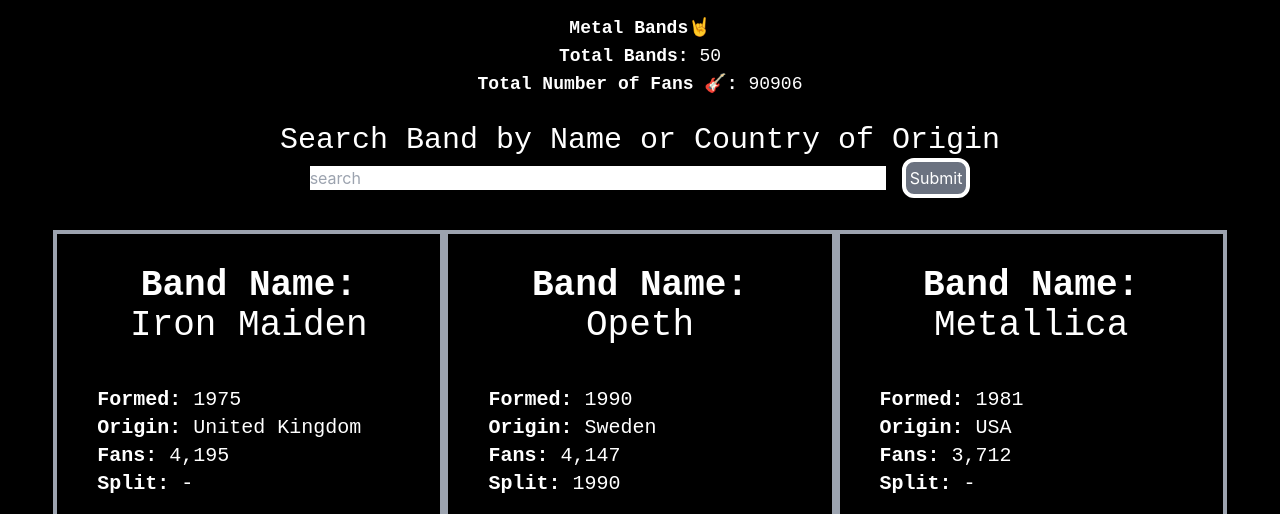
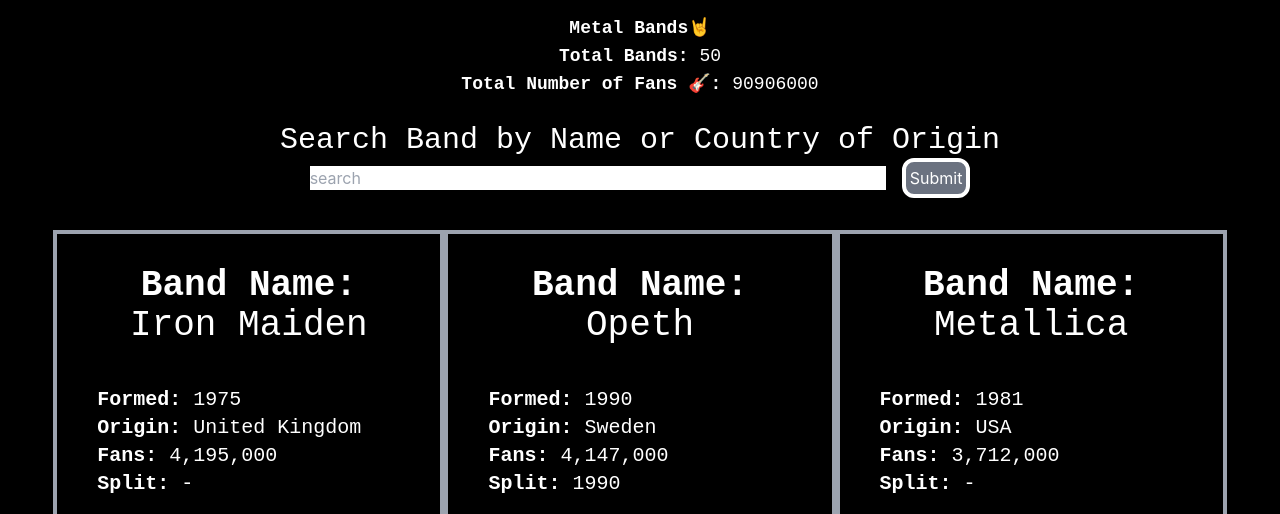
Before and after one commit to scottzyang/metal-bands, a React (Create React App) app: page / in a window 1280 px wide. Shown: the part 438-952 px from the top of the page. Built offline with nearby package versions, Linux system fonts and the light colour scheme; a web font is replaced by a local one.

Commit message:
Add numbers

```diff
--- a/src/components/BandCard/BandCard.js
+++ b/src/components/BandCard/BandCard.js
@@ -3,7 +3,8 @@
 
 function BandCard({band_name, fans, formed, origin, split, style}) {
   const fans_format = (fans) => {
-    return fans.toLocaleString('en')
+    let new_fans = fans * 1000
+    return new_fans.toLocaleString('en')
   }
 
   const band_style = style.split(',').map((style_item) => {
--- a/src/components/MetalMeta/MetalMeta.js
+++ b/src/components/MetalMeta/MetalMeta.js
@@ -9,7 +9,7 @@
     <section className='flex flex-col items-center m-6'>
       <p className='google-font text-lg'><strong>Metal Bands🤘</strong></p>
       <p className='google-font text-lg'><strong>Total Bands: </strong>{data.length}</p>
-      <p className='google-font text-lg'><strong>Total Number of Fans 🎸: </strong>{total_fans}</p>
+      <p className='google-font text-lg'><strong>Total Number of Fans 🎸: </strong>{total_fans * 1000}</p>
     </section>
   )
 }
```
